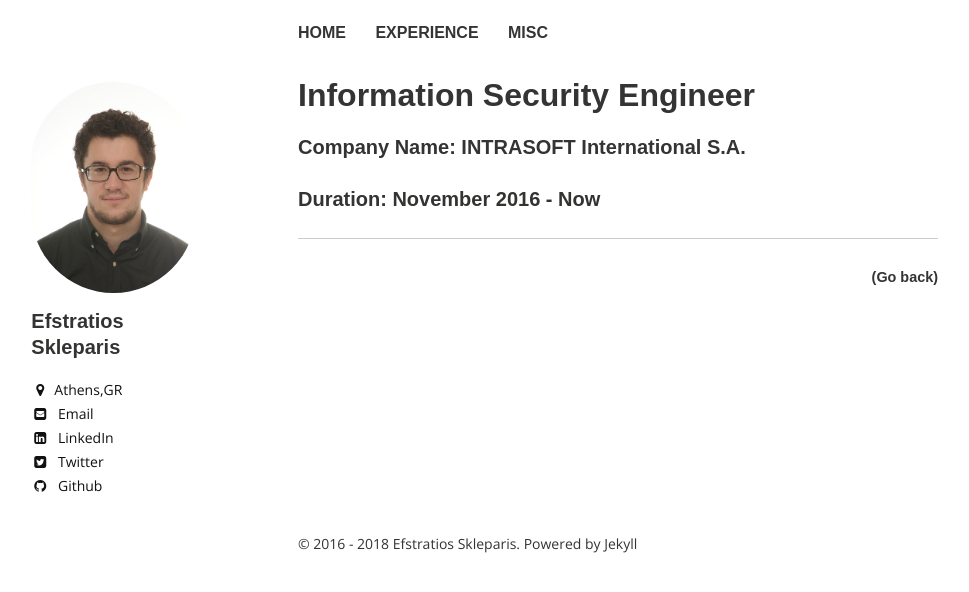
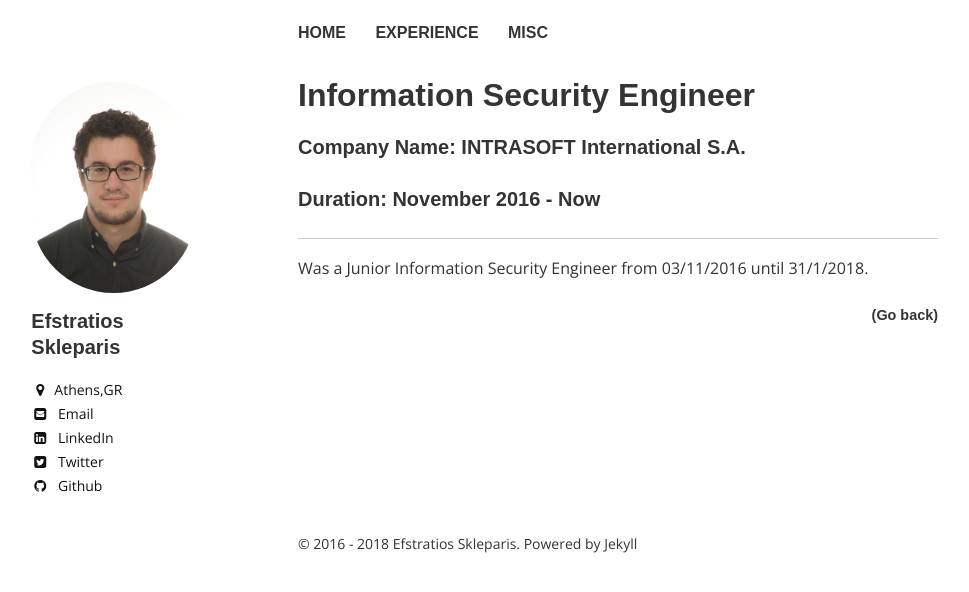
Before and after one commit to efstratios/efstratios.github.io, a Jekyll site: the page built from _posts/2016-11-03-intrasoft-intl.md, in a window 1280 px wide. Shown: the top 592 px of the page, without its empty margins (22-991 px from the left). Built offline with Jekyll 4.4.1, drawn with Linux system fonts in a browser that asks for light colours.

Commit message:
update_position_IIGR

```diff
--- a/_posts/2016-11-03-intrasoft-intl.md
+++ b/_posts/2016-11-03-intrasoft-intl.md
@@ -12,3 +12,5 @@ share: true
 ### Duration: November 2016 - Now
 
 ---
+
+Was a Junior Information Security Engineer from 03/11/2016 until 31/1/2018.
```
